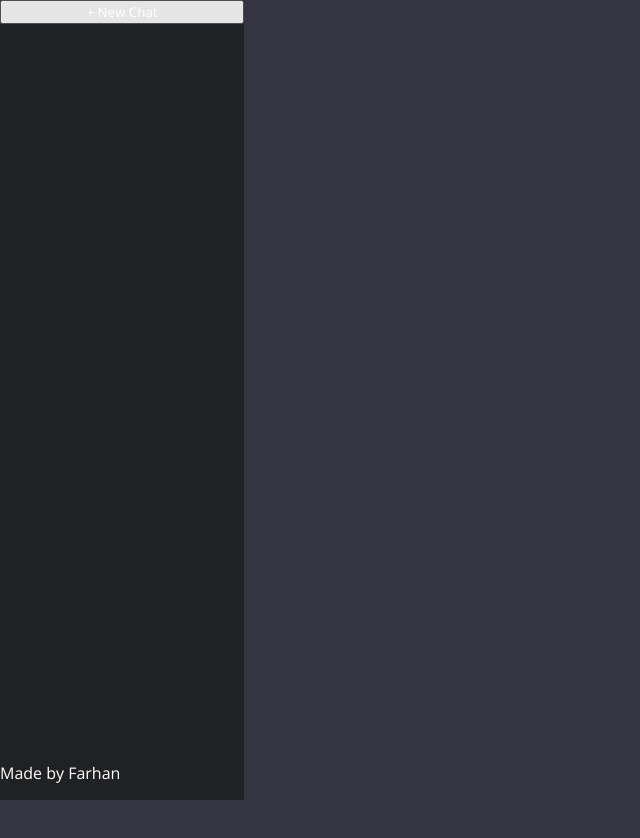
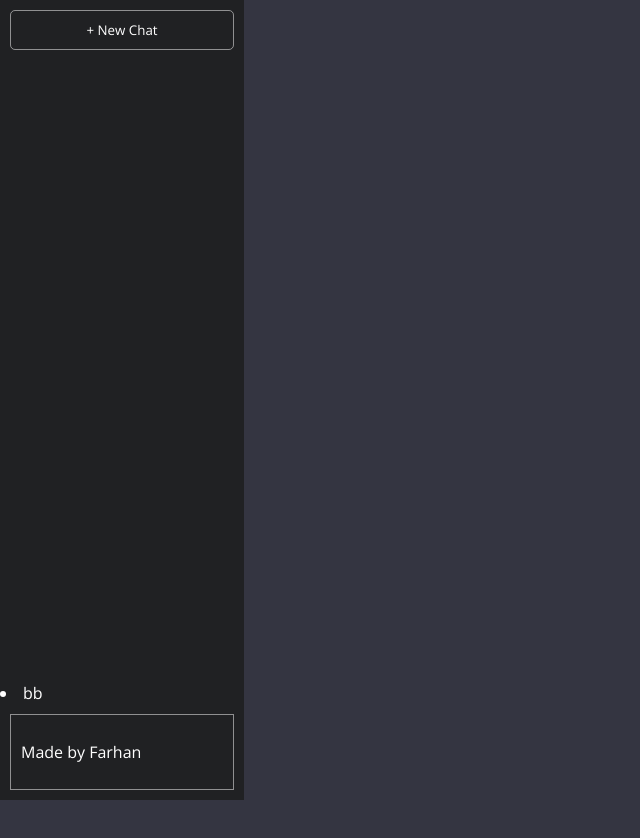
Before and after one commit to fb0801/react-chatgpt-clone, a React (Create React App) app in the folder react-chatgpt-clone/: page / in a window 1280 px wide. Shown: the top 838 px of the page, without its empty margins (0-640 px from the left). Built offline with nearby package versions, Linux system fonts and the light colour scheme.

Commit message:
styling 2

```diff
--- a/react-chatgpt-clone/src/App.js
+++ b/react-chatgpt-clone/src/App.js
@@ -6,6 +6,7 @@ const App  = () => {
       <section className="side-bar">
         <button>+ New Chat</button>
         <ul className="history"></ul>
+        <li>bb</li>
         <nav>
           <p>Made by Farhan</p>
         </nav>
--- a/react-chatgpt-clone/src/index.css
+++ b/react-chatgpt-clone/src/index.css
@@ -23,6 +23,33 @@ body{
   justify-content: space-between;
 }
 
+button{
+  border: solid 0.5px rgba(255, 255, 255, 0.5);
+  background-color: transparent;
+  border-radius: 5px;
+  padding: 10px;
+  margin: 10px;
+}
+
+nav{
+  border: solid 0.5px rgba(255, 255, 255, 0.5);
+  padding: 10px;
+  margin: 10px;
+
+}
+
+.history{
+  padding: 10px;
+  margin: 10px;
+  height: 100%;
+}
+
+.history li {
+  list-style-type:none ;
+  padding: 15px 0;
+  cursor: pointer;
+}
+
 .main{
   height: 100vh;
   width: 100%;
```
